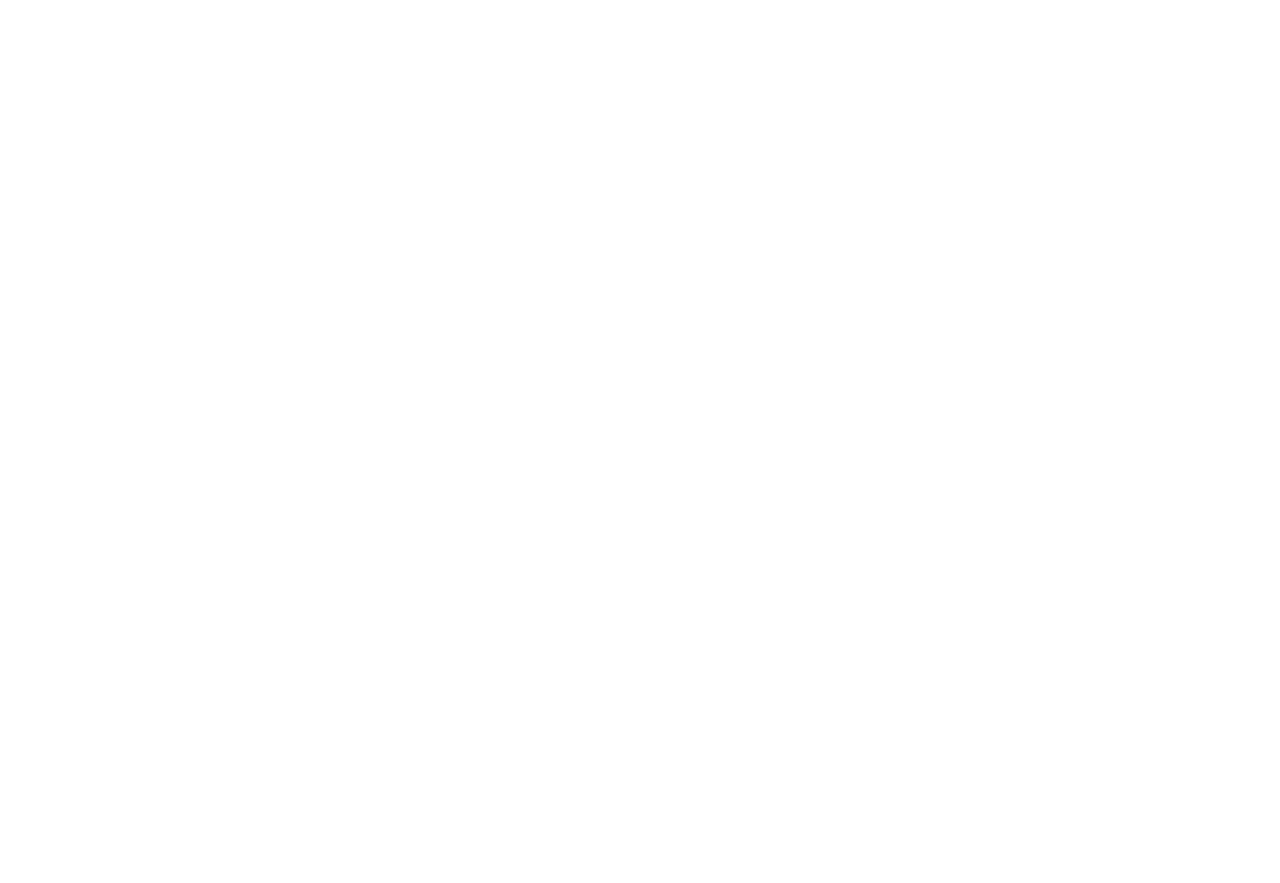
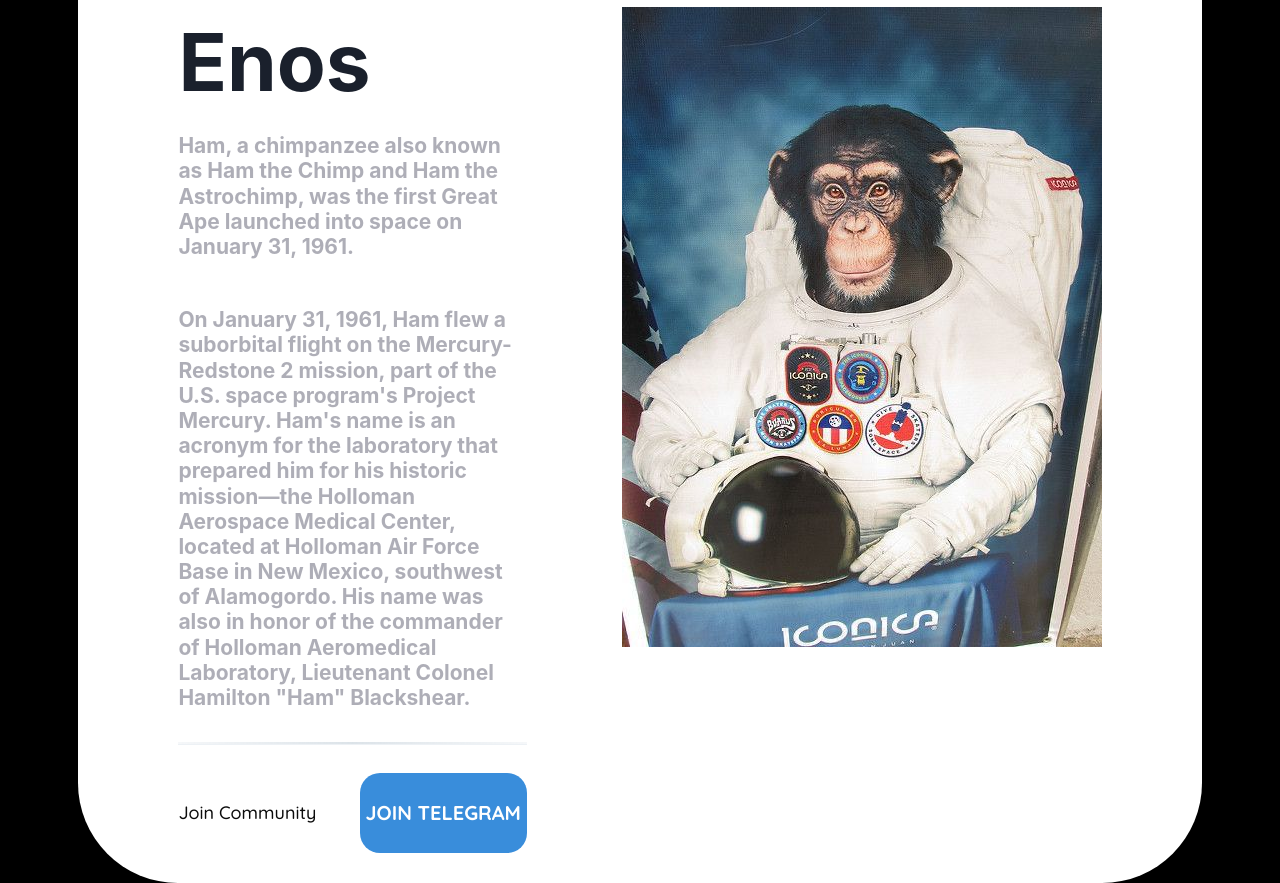
Before and after one commit to dicethedev/enos, a React (Create React App) app: page / in a window 1280 px wide. Shown: the part 1100-1983 px from the top of the page. Before the commit the page ends 1024 px from the top, so only its background shows below. Built offline with nearby package versions, Linux system fonts and the light colour scheme.

Commit message:
implemented the about-us section

```diff
--- a/src/pages/Home.jsx
+++ b/src/pages/Home.jsx
@@ -8,11 +8,13 @@
  Button,
  useBreakpointValue,
  Stack,
- Text
+ Text,
+ Divider
 } from '@chakra-ui/react'
 import Navbar from '../components/navbar/Navbar'
 import Container from '../components/Container'
 import enosCoinPng from '../assets/enoscoin.jpg'
+import enosSpaceImg from '../assets/enosspace.jpg'
 
 // const BuyButton = lazy(() => import("../components/navbar/BuyButton/index"));
 
@@ -66,6 +68,7 @@
                     borderRadius="20px"
                     boxShadow={isHovering ? "xl" : "none"}
                     transition="all 0.3s"
+                    color="white"
                     mt="60px"
                     _hover={{
                      transform: "translateY(-6px)",
@@ -87,33 +90,96 @@
       </Flex>
 
 
+
+      <Box w={"100%"} {...root}>
      <Flex bgColor="black" flexDir="column">
-     <Stack bgRepeat="no-repeat" bgSize="cover">
         <Container>
-            <Flex w={"100%"} align="center" flexDir={"column"} pt="60px">
-                <Box p="80px 100px" borderRadius="50px"
-                    backgroundClip={`"content-box", "border-box"`}
-                    style={{ backgroundImage: 'linear-gradient(96.94deg, #F5A623 0%, #398DDB 16.81%, #F5A623 33.63%)',
-                     backgroundOrigin: "border-box",
-                     border: "4px solid transparent",
-                     boxShadow: "rgba(240, 239, 253, 1) 1px 1000px 1px inset",
-                  }}
+            <Flex w={"100%"} flexDir={"column"} {...homeBg}>
+                <Box p="30px 100px" borderRadius="100px"
+                //     backgroundClip={`"content-box", "border-box"`}
+                //     style={{ backgroundImage: 'linear-gradient(96.94deg, #F5A623 0%, #398DDB 16.81%, #F5A623 33.63%)',
+                //      backgroundOrigin: "border-box",
+                //      border: "4px solid transparent",
+                //      boxShadow: "rgba(240, 239, 253, 1) 1px 1000px 1px inset",
+                //   }}
                   bgColor="white"
                 >
-                  <Flex justify="space-between" direction="row">
-                    <Flex flexDir="column">
-                      <Text>Blessing</Text>
+                  <HStack justify="space-between" flexDirection={isMobile ? "column" : "row"}>
+                    <Stack flexDir={"column"} pt="40px"
+                    alignItems={isMobile ? "center" : ""}
+                    >
+                        <Heading fontSize={isMobile ? "25px" :"40px"} fontWeight="500" color="#f89e52" mb="20px">Enos Coin</Heading>
+                        <Heading fontSize={isMobile ? "40px" : "80px"} fontWeight="700" pb="15px">About Enos</Heading>
+                        <Heading opacity="0.5" fontSize={isMobile ? "18px" :"21px"} color="#5f5f71"
+                        width={isMobile ? "100%" : "80%"}
+                        pb="40px"
+                        >Ham, a chimpanzee also known as Ham the Chimp and Ham the Astrochimp,
+                         was the first Great Ape launched into space on January 31, 1961.
+                        </Heading>
+
+                        <Heading opacity="0.5" fontSize={isMobile ? "18px" :"21px"} color="#5f5f71"
+                        width={isMobile ? "100%" : "80%"}
+                        pb="24px"
+                        >
+                        On January 31, 1961, Ham flew a suborbital flight on the
+                        Mercury-Redstone 2 mission, part of the U.S. space program's
+                        Project Mercury. Ham's name is an acronym for the laboratory
+                        that prepared him for his historic mission—the Holloman Aerospace Medical Center, located at Holloman Air Force Base in New Mexico, southwest of Alamogordo.
+                        His name was also in honor of the commander of Holloman Aeromedical
+                        Laboratory, Lieutenant Colonel Hamilton "Ham" Blackshear.
+                        </Heading>
+
+
+                        <Divider width="80%" height="1.5px" bg="radial-gradient(circle, rgba(196, 208, 217, 1) 0%, rgba(218, 226, 233, 0.44021358543417366) 100%)" />
+
+                        <Flex pt="20px" flexDir={isMobile ? "column" : "row" }
+                          justify={isMobile ? "center" : "center" }
+                          alignItems="center" w={isMobile ? "100%" :"80%"}>
+                            <Text color="#0b0b0b" width="55%" fontSize={isMobile ? "16px" : "18px" }
+                             fontWeight="500"
+                             mb={isMobile ? "20px" : "" }
+                             >
+                              Join Community
+                            </Text>
+
+
+                <Suspense fallback={<Spinner size="sm" />}>
+                 <Button
+                    variant="solid"
+                    bg={isClicked ? "#F5A623" : "#398DDB"}
+                    fontWeight="bold"
+                    fontSize={isMobile ? "18px" : "20px" }
+                    width={isMobile ? "100%" :"50%"}
+                    height="80px"
+                    borderRadius="20px"
+                    color="white"
+                    boxShadow={isHovering ? "xl" : "none"}
+                    transition="all 0.3s"
+                    _hover={{
+                     transform: "translateY(-6px)",
+                        boxShadow: "xl",
+                    }}
+                    onClick={() => setIsClicked(!isClicked)}
+                    onMouseEnter={() => setIsHovering(true)}
+                    onMouseLeave={() => setIsHovering(false)}
+                  >
+                     {isClicked ? "Welcome Member!🤘" : "JOIN TELEGRAM"}
+                    </Button>
+                  </Suspense>
+                        </Flex>
+
+                    </Stack>
+
+                    <Flex pt={isMobile ? "40px" : ""}>
+                       <Image src={enosSpaceImg} alt="" maxWidth={isMobile ? "200px" : "500px"} />
                     </Flex>
 
-                    <Flex>
-                     <Text>Blessing</Text>
-                    </Flex>
-                  </Flex>
+                  </HStack>
                 </Box>
             </Flex>
         </Container>
-      </Stack>
       </Flex>
+      </Box>
       </Box>
     </Box>
   )
```
Also changed, not shown: src/assets/enosspace.jpg (added).
